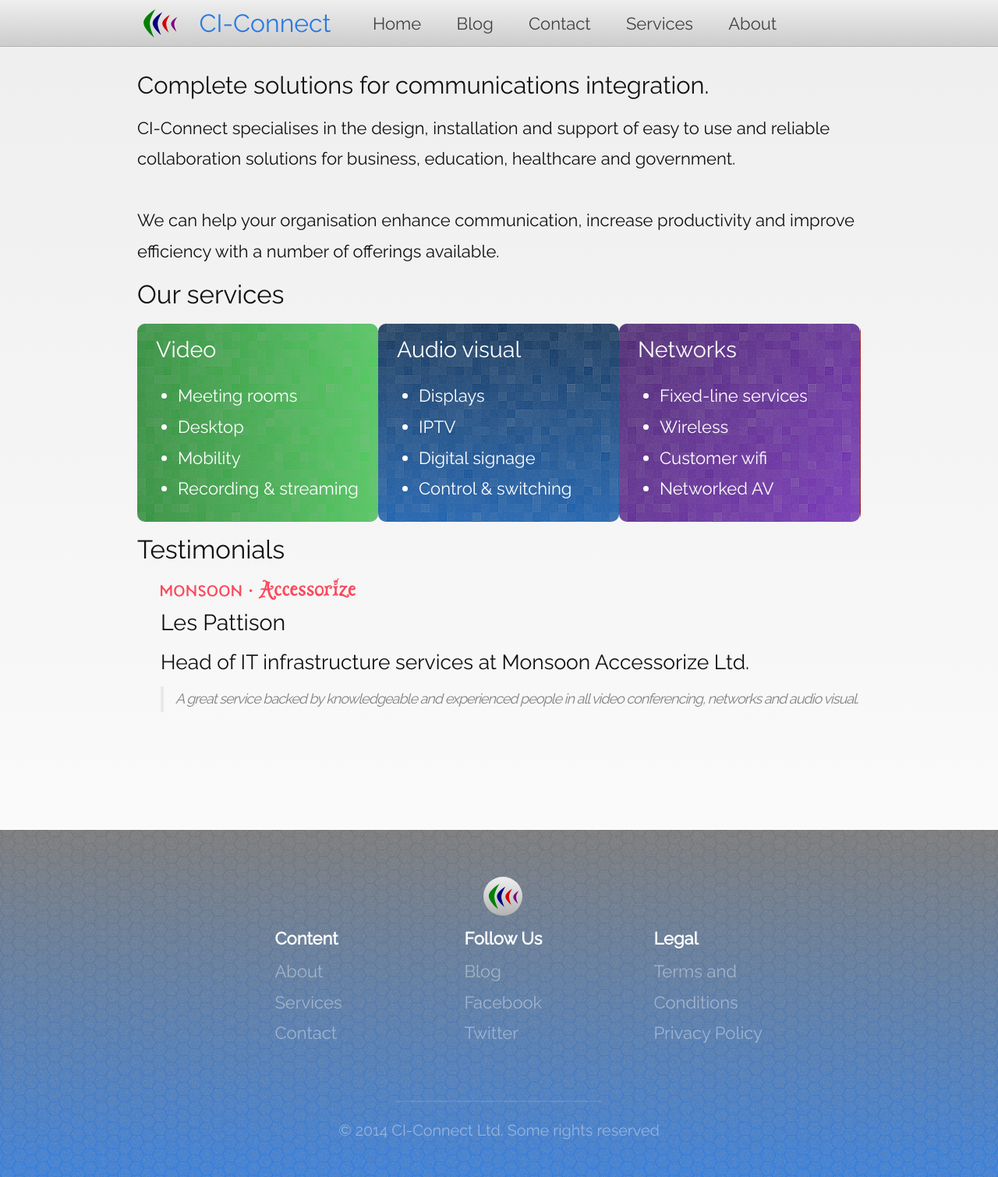
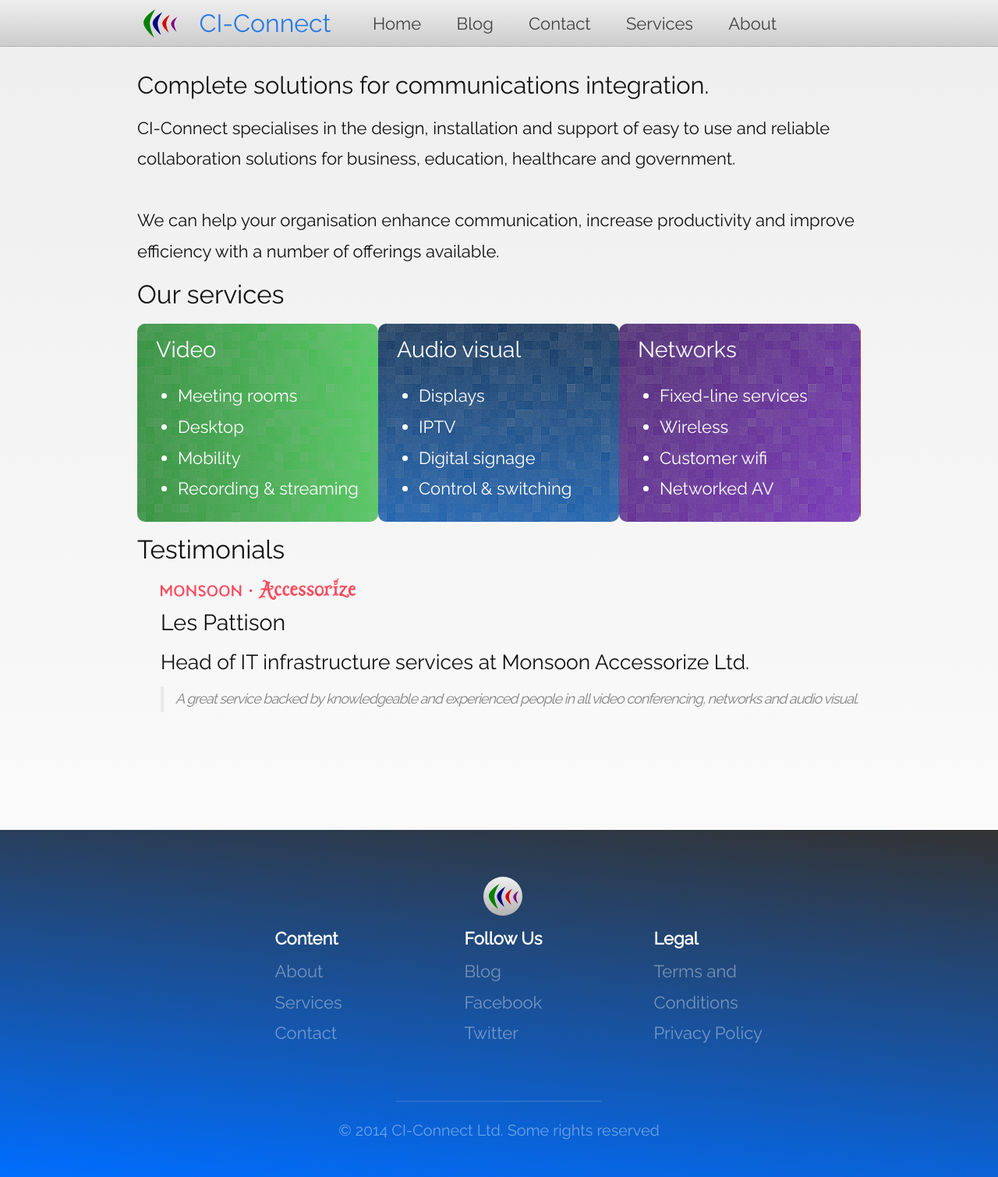
Before and after one commit to ciconnect/ciconnect.github.io, a Jekyll site: the page built from index.html, in a window 1280 px wide. Shown: the whole page at 78% size. Built offline with Jekyll 4.4.1, drawn with Linux system fonts in a browser that asks for light colours.

Commit message:
Remove responsive title sizing
Revert footer texture to gradient

```diff
--- a/_sass/_base.scss
+++ b/_sass/_base.scss
@@ -11,8 +11,8 @@ img {
  */
 .site-footer {
     $base-spacing: 1em;
-
-    @include texture(180deg, #666, #006EFF, 4);
+    @include linear-gradient(185deg, #333, #006EFF);
+    // @include texture(180deg, #666, #006EFF, 4);
     $footer-background: desaturate(darken($base-accent-color, 20), 30);
     $footer-color: white;
     $footer-link-color: transparentize($footer-color, .6);
--- a/_sass/_nav.scss
+++ b/_sass/_nav.scss
@@ -49,13 +49,8 @@ nav.navigation {
 
     h1 {
       float: left;
-      margin: .8rem;
-      @include media(max-width 369px) {
+      @include media(max-width 400px) {
         display: none;
-      }
-      @include media(min-width 370px max-width 420px) {
-        font-size: 1.2rem;
-        margin: .9em;
       }
       font-size: 2rem;
       margin: .6rem;
```
